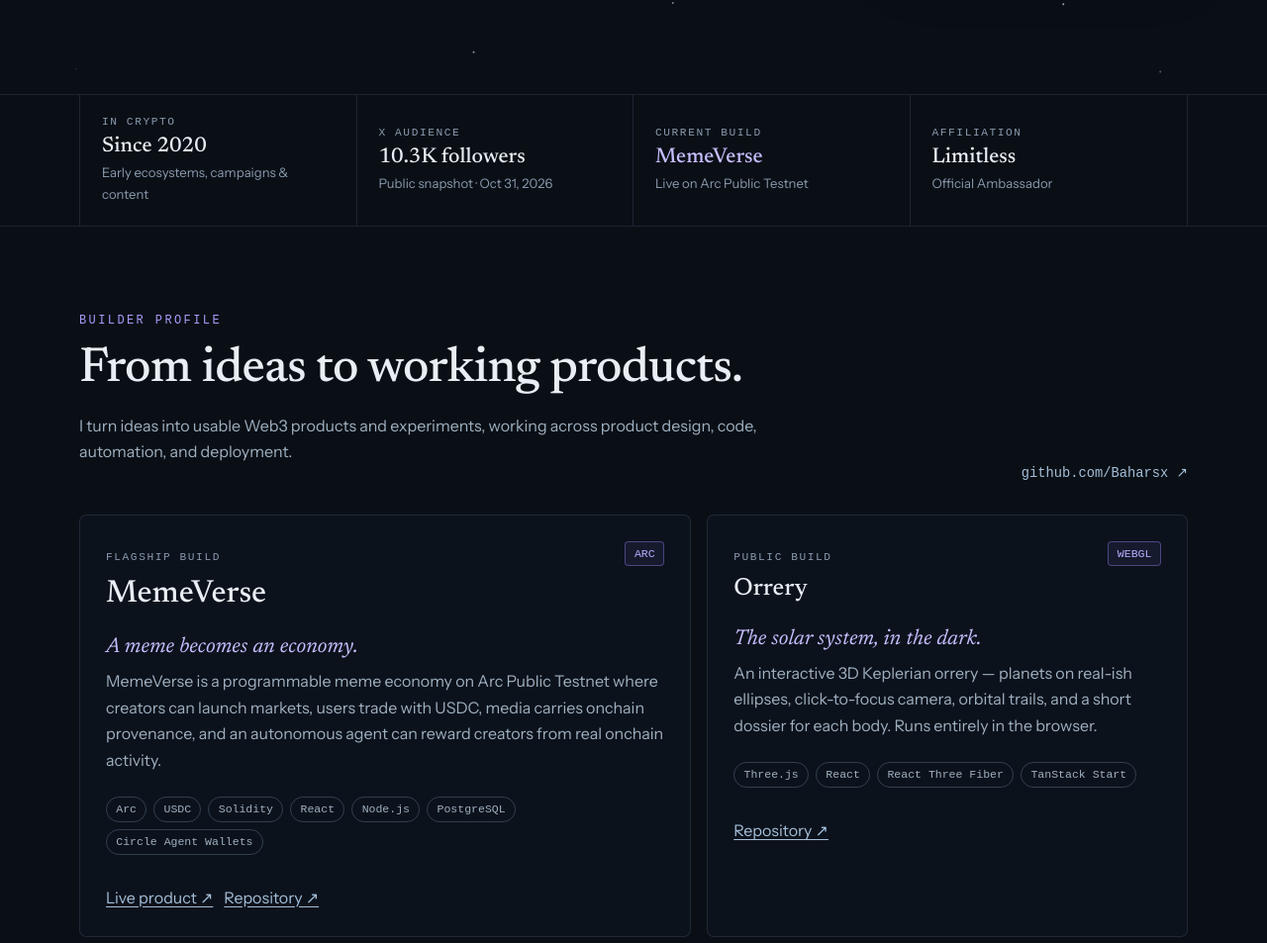
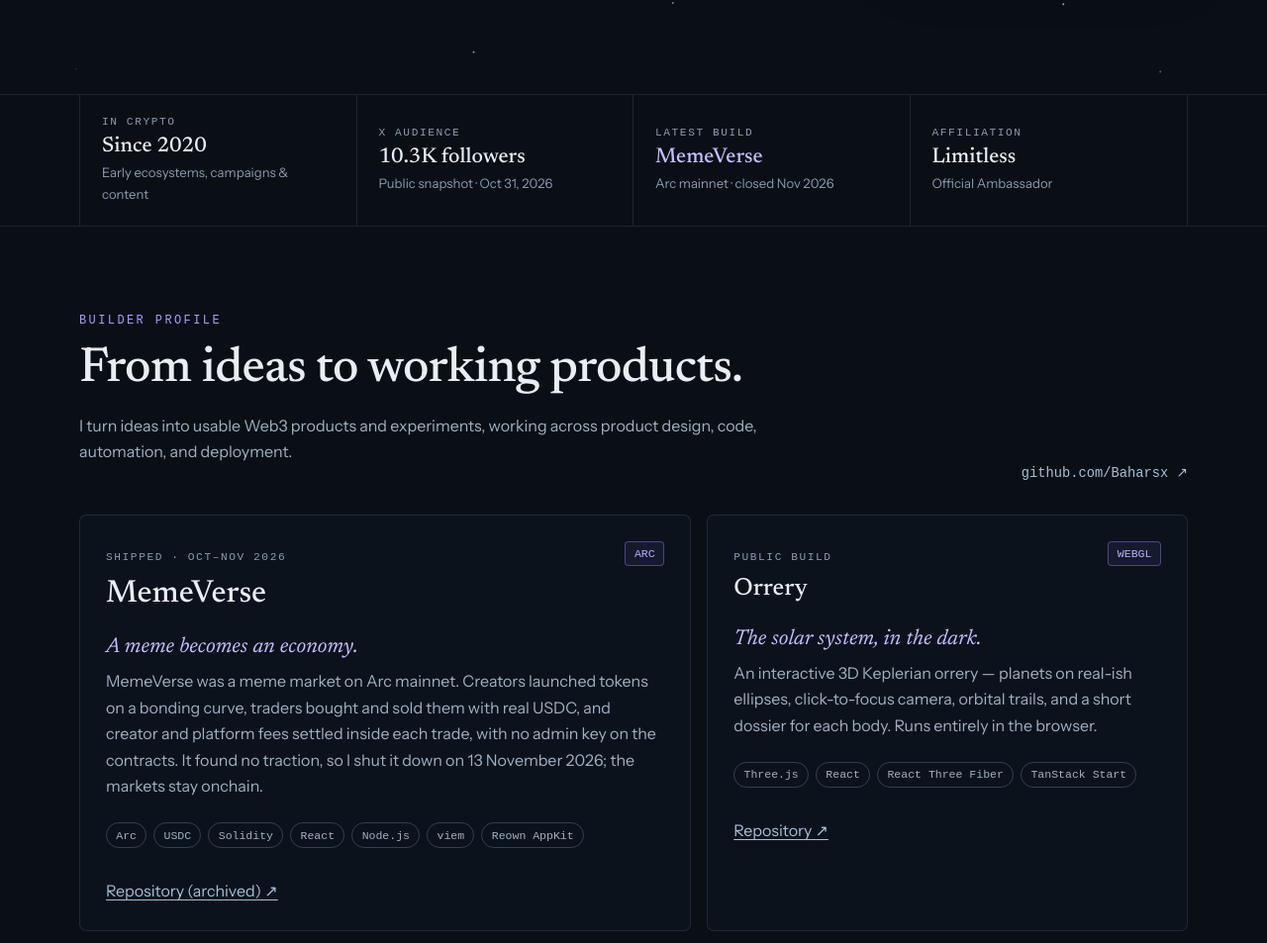
Before and after one commit to Baharsx/portfolio, a plain HTML site: page index.html in a window 1280 px wide. Shown: the part 679-1632 px from the top of the page at 99% size. Drawn offline with Linux system fonts and the light colour scheme; a web font is replaced by a local one.

Commit message:
Show MemeVerse as a shipped and closed project: Arc mainnet, shut down 13 November 2026, archived repository

```diff
--- a/index.html
+++ b/index.html
@@ -3,7 +3,7 @@
 <head>
   <meta charset="UTF-8" />
   <meta name="viewport" content="width=device-width, initial-scale=1" />
-  <meta name="description" content="Soheil — early Web3 contributor, builder, creator, and Limitless Ambassador. Exploring crypto ecosystems since 2020, building MemeVerse, and creating Web3 content." />
+  <meta name="description" content="Soheil — early Web3 contributor, builder, creator, and Limitless Ambassador. Exploring crypto ecosystems since 2020, shipping onchain products, and creating Web3 content." />
   <meta name="theme-color" content="#0a0f16" />
   <meta name="color-scheme" content="dark" />
   <meta name="referrer" content="strict-origin-when-cross-origin" />
@@ -66,7 +66,7 @@
           <h1>Exploring early Web3. Building what comes next.</h1>
           <p class="hero-lede">
             I’m <strong>Soheil</strong> — a Web3 contributor, builder, and creator, active in crypto since 2020.
-            I explore emerging ecosystems, participate in campaigns and communities, create research-led content, and build products like MemeVerse on Arc.
+            I explore emerging ecosystems, participate in campaigns and communities, create research-led content, and ship onchain products, most recently MemeVerse on Arc mainnet.
           </p>
           <p class="hero-credential">Official Ambassador, <a href="https://limitless.exchange" target="_blank" rel="noopener noreferrer">Limitless</a></p>
           <div class="hero-actions">
@@ -102,9 +102,9 @@
           <span>Public snapshot · Oct 31, 2026</span>
         </div>
         <div class="proof-item proof-highlight">
-          <span class="proof-label">Current build</span>
+          <span class="proof-label">Latest build</span>
           <strong>MemeVerse</strong>
-          <span>Live on Arc Public Testnet</span>
+          <span>Arc mainnet · closed Nov 2026</span>
         </div>
         <div class="proof-item">
           <span class="proof-label">Affiliation</span>
@@ -130,19 +130,18 @@
             <article class="project-card flagship">
               <div class="project-head">
                 <div>
-                  <span class="card-kicker">Flagship build</span>
+                  <span class="card-kicker">Shipped · Oct–Nov 2026</span>
                   <h3>MemeVerse</h3>
                 </div>
                 <span class="project-network">ARC</span>
               </div>
               <p class="project-hook">A meme becomes an economy.</p>
-              <p>MemeVerse is a programmable meme economy on Arc Public Testnet where creators can launch markets, users trade with USDC, media carries onchain provenance, and an autonomous agent can reward creators from real onchain activity.</p>
+              <p>MemeVerse was a meme market on Arc mainnet. Creators launched tokens on a bonding curve, traders bought and sold them with real USDC, and creator and platform fees settled inside each trade, with no admin key on the contracts. It found no traction, so I shut it down on 13 November 2026; the markets stay onchain.</p>
               <div class="tech-row" aria-label="MemeVerse technologies">
-                <span>Arc</span><span>USDC</span><span>Solidity</span><span>React</span><span>Node.js</span><span>PostgreSQL</span><span>Circle Agent Wallets</span>
+                <span>Arc</span><span>USDC</span><span>Solidity</span><span>React</span><span>Node.js</span><span>viem</span><span>Reown AppKit</span>
               </div>
               <div class="card-links">
-                <a href="https://memeverse.biz" target="_blank" rel="noopener noreferrer">Live product ↗</a>
-                <a href="https://github.com/Baharsx/memeverse" target="_blank" rel="noopener noreferrer">Repository ↗</a>
+                <a href="https://github.com/Baharsx/memeverse" target="_blank" rel="noopener noreferrer">Repository (archived) ↗</a>
               </div>
             </article>
 
@@ -216,7 +215,7 @@
                 <a href="https://x.com/khodeSL" target="_blank" rel="noopener noreferrer">@khodeSL</a>
               </div>
             </div>
-            <p class="profile-bio">Active in crypto since 2020. I explore early ecosystems, take part in community and creator campaigns, and share practical Web3 content. Official Ambassador at Limitless and building MemeVerse on Arc.</p>
+            <p class="profile-bio">Active in crypto since 2020. I explore early ecosystems, take part in community and creator campaigns, and share practical Web3 content. Official Ambassador at Limitless; previously built and shipped MemeVerse on Arc.</p>
             <ul class="creator-focus" aria-label="Areas of contribution">
               <li>Early ecosystems</li>
               <li>Campaign participation</li>
```
Also changed, not shown: media-kit.html (+3 -3 lines), 1 other file.
